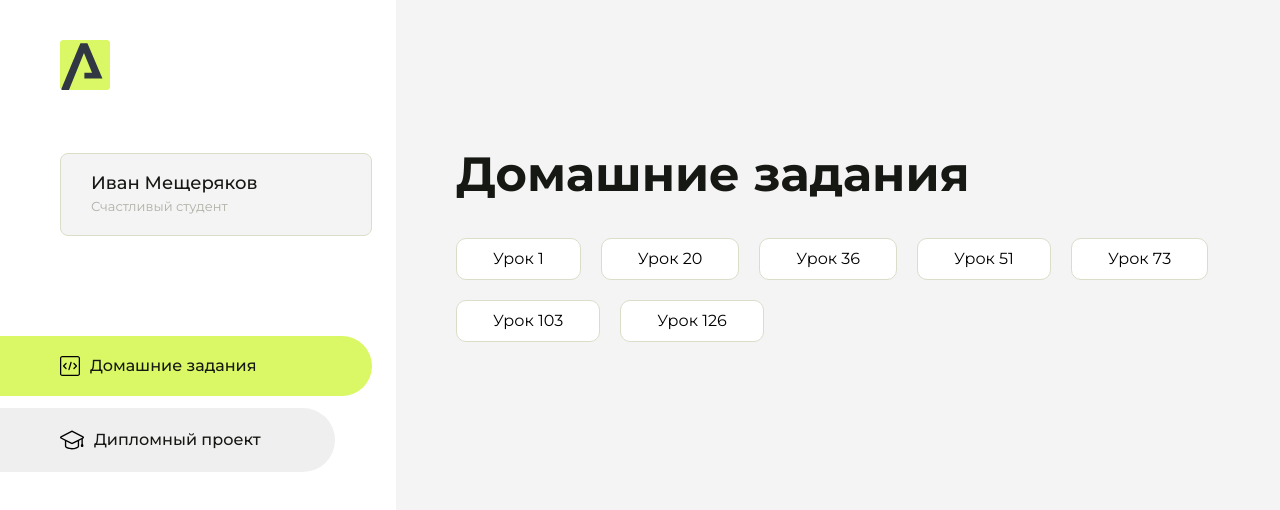
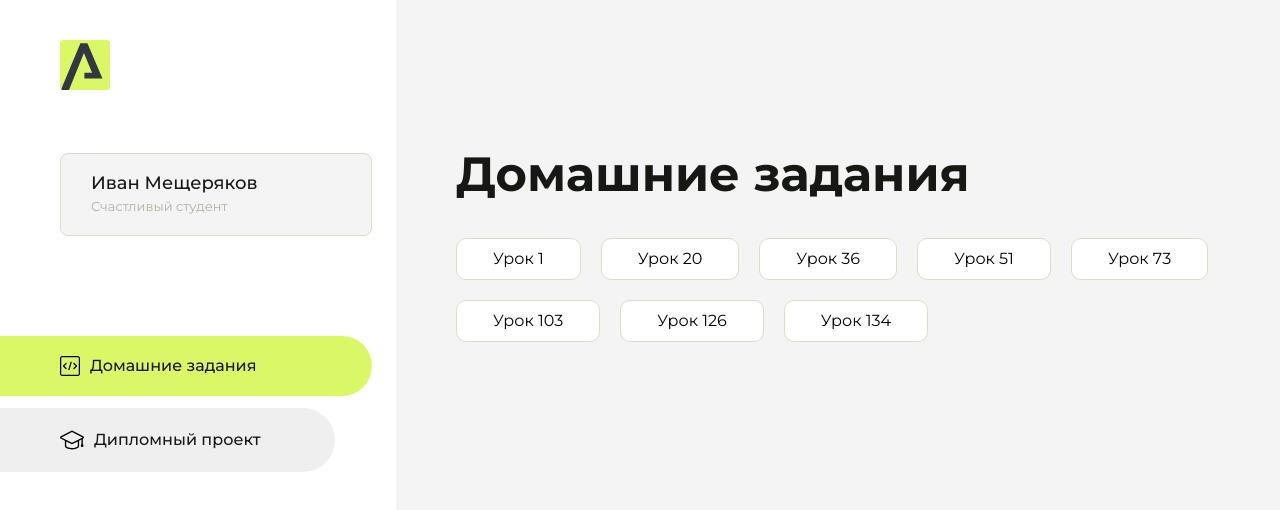
Before and after one commit to OnlySider/homework, a plain HTML site: page index.html in a window 1280 px wide. Drawn offline with Linux system fonts and the light colour scheme.

Commit message:
Update index.html

```diff
--- a/index.html
+++ b/index.html
@@ -113,6 +113,9 @@
                     <li class="content__list-item">
                         <a href="lesson 126/index.html">Урок 126</a>
                     </li>
+                    <li class="content__list-item">
+                        <a href="lesson 134/index.html">Урок 134</a>
+                    </li>
                 </ul>
             </div>
             <div class="content__block hidden" id="diplomBlock">
```
